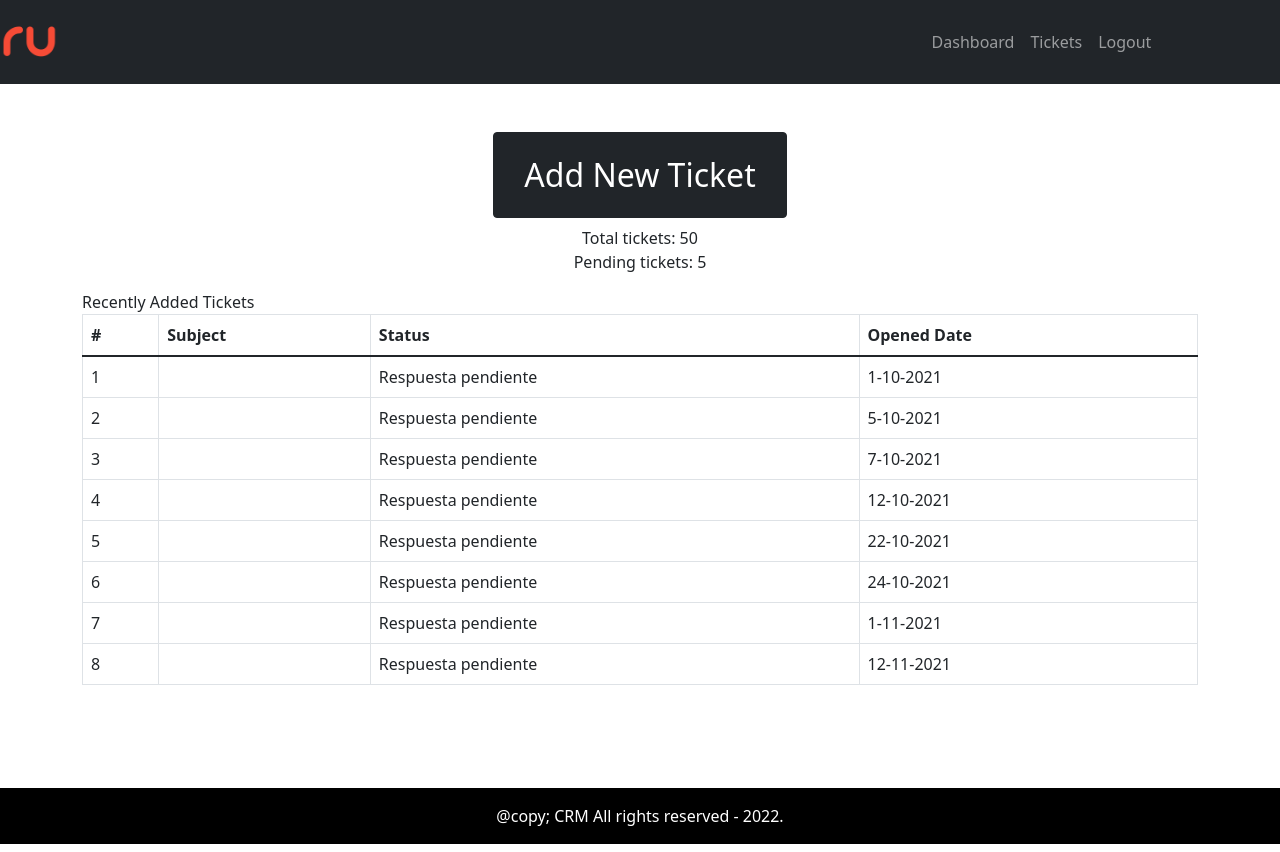
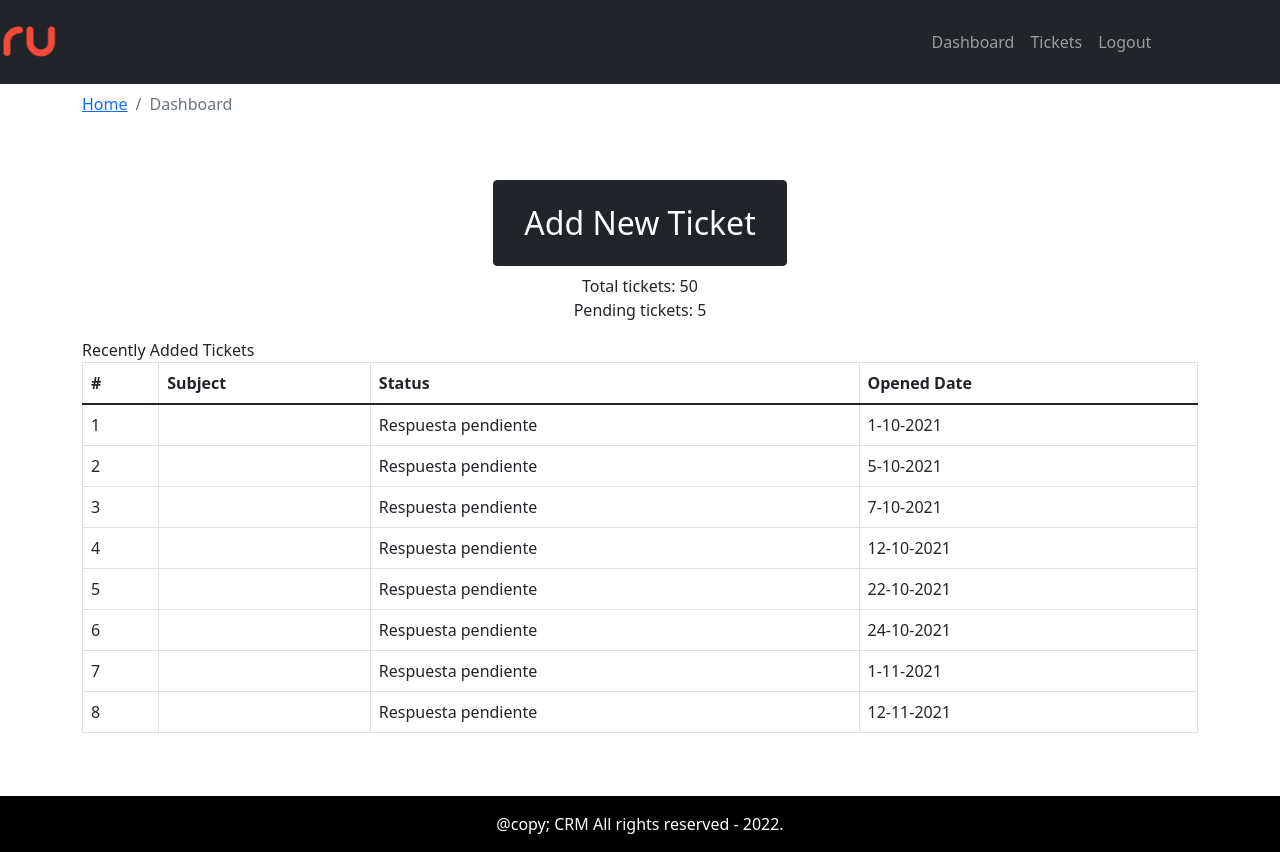
Before and after one commit to rserravi/crm-frontend, a React (Create React App) app: page / in a window 1280 px wide. Built offline with nearby package versions, Linux system fonts and the light colour scheme.

Commit message:
Added the breadcrumb component

```diff
--- /dev/null
+++ b/src/components/breadcrumbs/breadcrumbs-comp.js
@@ -0,0 +1,11 @@
+import React from "react";
+import { Breadcrumb, BreadcrumbItem } from "react-bootstrap";
+
+export const BreadCrumbs = ({page}) =>{
+    return (
+        <Breadcrumb>
+            <BreadcrumbItem href="/">Home</BreadcrumbItem>
+            <BreadcrumbItem active>{page}</BreadcrumbItem>
+        </Breadcrumb>
+    )
+}
--- a/src/layout/Default-Layout.js
+++ b/src/layout/Default-Layout.js
@@ -5,7 +5,7 @@ import { Header } from "./partials/Header-comp";
 export const DefaultLayout = ({children}) => {
     return (
         <div className="default-layout">
-            <header className="header">
+            <header className="header mb-2">
                 <Header />
             </header>
             <main className="main">
--- a/src/pages/dashboard/Dashboard-page.js
+++ b/src/pages/dashboard/Dashboard-page.js
@@ -2,10 +2,16 @@ import React from "react";
 import { Container, Row, Col, Button} from "react-bootstrap";
 import { TicketTable } from "../../components/ticket-table/TicketTable-comp";
 import tickets from "../../assets/data/dummy-data.json"
+import { BreadCrumbs } from "../../components/breadcrumbs/breadcrumbs-comp";
 
 export const Dashboard = () => {
     return (
         <Container>
+            <Row>
+                <Col>
+                    <BreadCrumbs page="Dashboard"></BreadCrumbs>
+                </Col>
+            </Row>
             <Row>
                 <Col className="text-center mt-5 mb-2">
                     <Button
```
